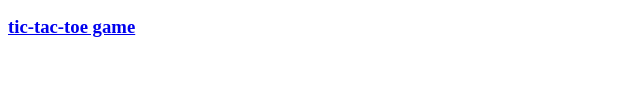
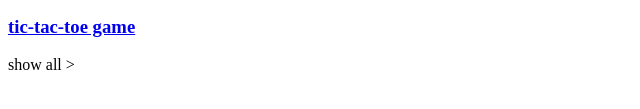
Before and after one commit to samiullah119/PORTFOLIO__, a plain HTML site: page index.html in a window 1280 px wide. Shown: the part 643-752 px from the top of the page, 0-640 px from the left. Drawn offline with Linux system fonts and the light colour scheme.

Commit message:
add show all

```diff
--- a/index.html
+++ b/index.html
@@ -93,6 +93,8 @@
                     </a>
                 </div>
             </div>
+            <!-- show all  -->
+            <div class="show-all">show all ></div>
         </section>
         <!-- end of all project section -->
     </section>
```
